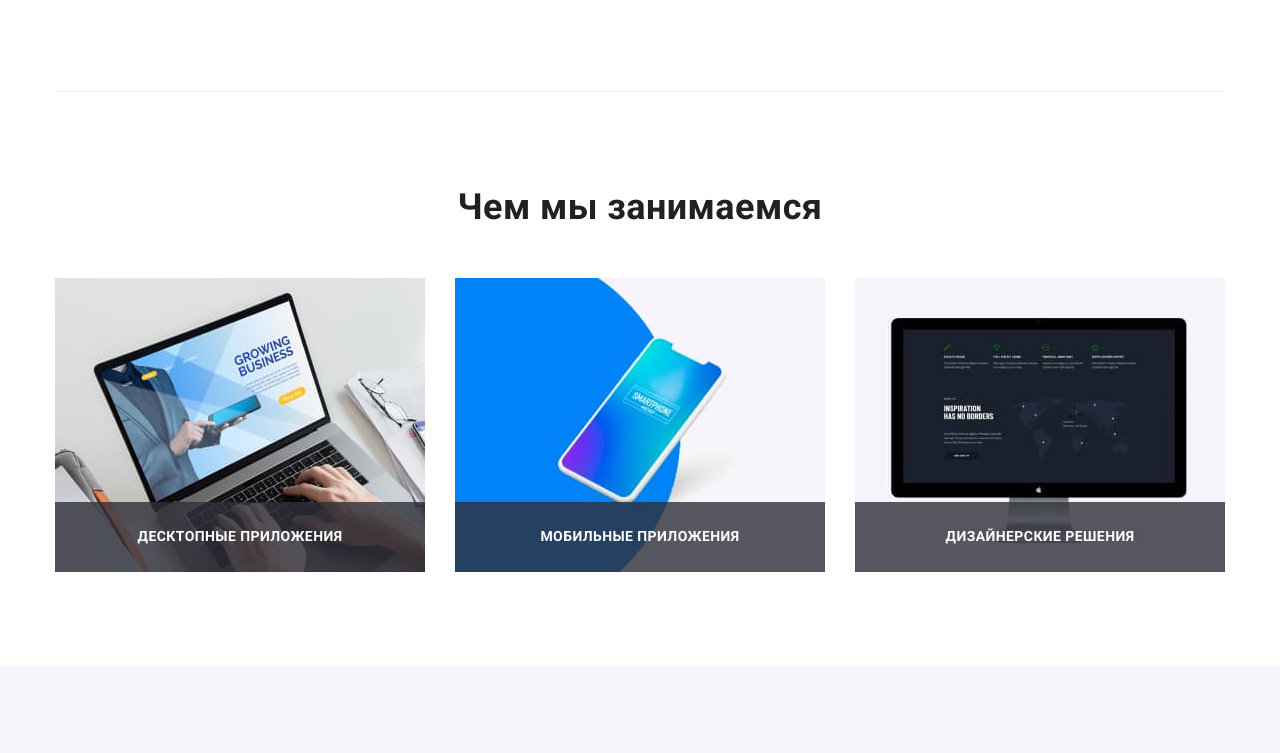
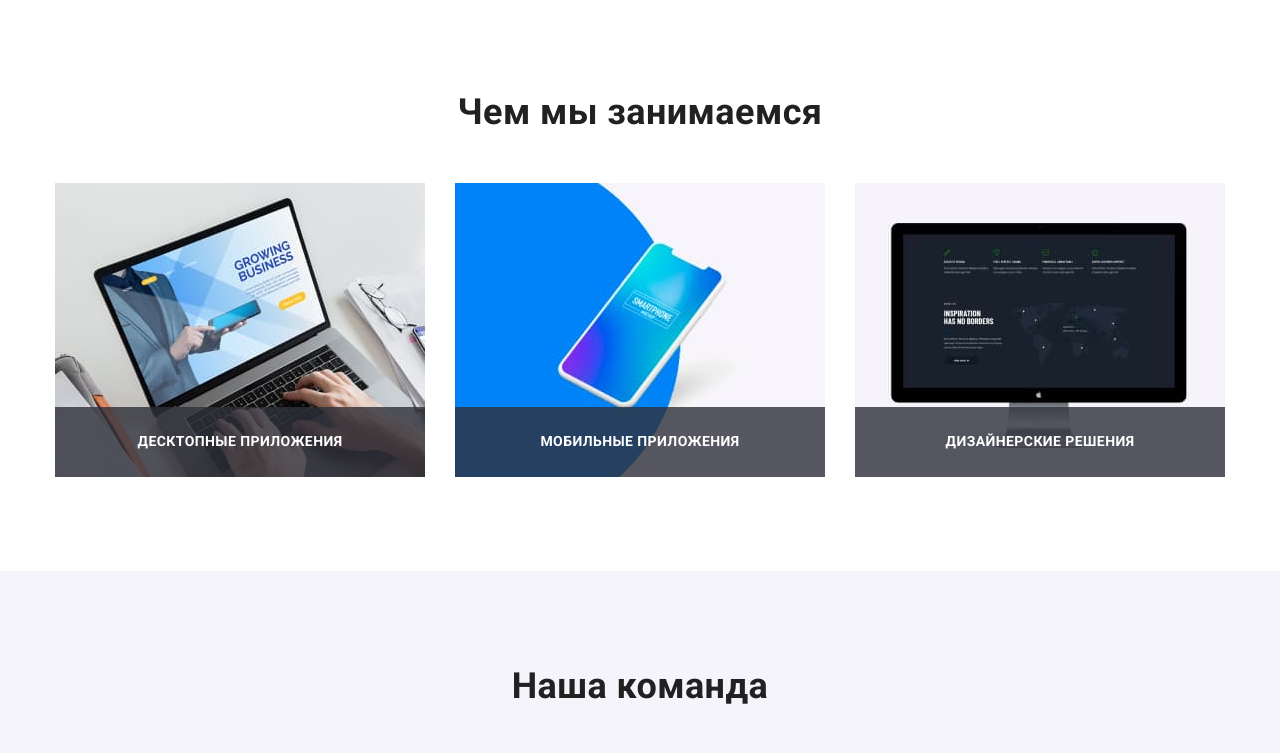
Before and after one commit to ivan-vitenko/goit-markup-hw-05, a plain HTML site: page index.html in a window 1280 px wide. Shown: the part 1027-1780 px from the top of the page. Drawn offline with nearby package versions, Linux system fonts and the light colour scheme.

Commit message:
Виправляє помилки з лініями-розділювачами

```diff
--- a/css/styles.css
+++ b/css/styles.css
@@ -313,11 +313,6 @@ p {
   text-transform: uppercase;
 }
 
-.advantages-section__border {
-  margin-top: 94px;
-  border-bottom: 1px solid #ececec;
-}
-
 /* Можливості */
 .possibility-section,
 .clients-section,
@@ -484,6 +479,7 @@ p {
 
 .footer--baseline {
   align-items: baseline;
+  border-bottom: 1px solid rgba(255, 255, 255, 0.1);
 }
 
 .logo-footer {
@@ -527,10 +523,6 @@ p {
   font-weight: 700;
   line-height: 1.14;
   text-transform: uppercase;
-}
-
-.footer__border {
-  border-bottom: 1px solid rgba(255, 255, 255, 0.1);
 }
 
 .footer__copyright {
--- a/index.html
+++ b/index.html
@@ -128,7 +128,6 @@
             </p>
           </li>
         </ul>
-        <div class="advantages-section__border"></div>
       </div>
     </section>
 
@@ -467,7 +466,6 @@
             </div>
           </div>
         </div>
-        <div class="footer__border"></div>
       </div>
 
       <p class="footer__copyright">2020 | Developed by GoIT Students</p>
```
Also changed, not shown: portfolio.html (+0 -1 lines).
